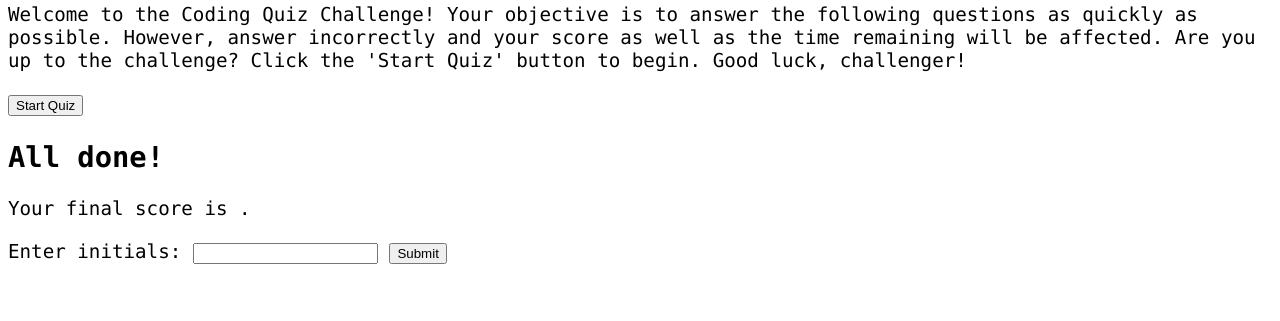
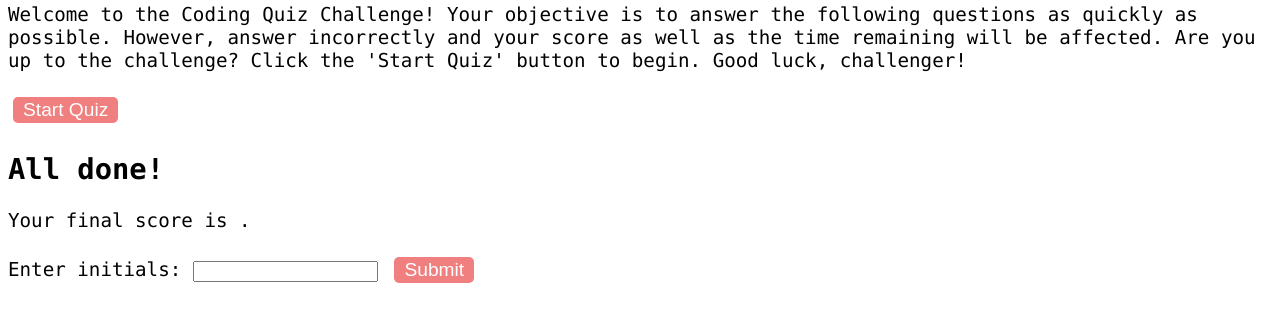
Before and after one commit to zavaletaosv/Code-Quiz, a plain HTML site: page index.html in a window 1280 px wide. Shown: the part 147-468 px from the top of the page. Drawn offline with Linux system fonts and the light colour scheme.

Commit message:
style.css updated: button colors changed and made hoverable

```diff
--- a/css/style.css
+++ b/css/style.css
@@ -12,3 +12,20 @@ a {
 a:hover {
     color:lightpink;
 }
+
+button {
+    display: inline-block;
+    margin: 5px;
+    cursor: pointer;
+    font-size: 100%;
+    background-color: lightcoral;
+    border-radius: 5px;
+    padding: 2px 10px;
+    color: white;
+    border: 0;
+    transition: background-color 0.1s;
+}
+
+button:hover {
+    background-color: lightpink;
+}
```
